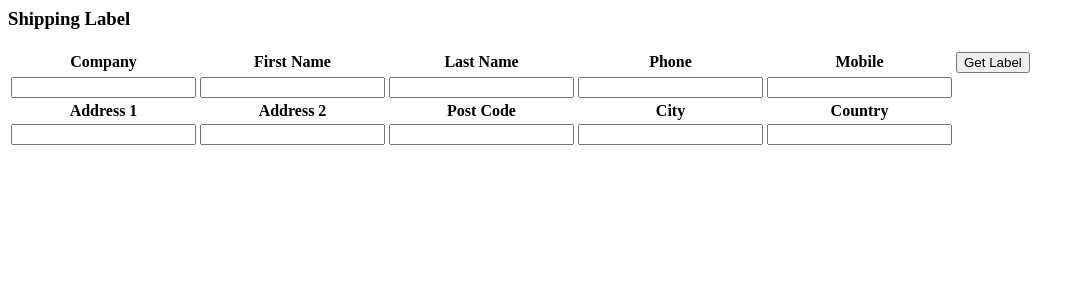
After one commit to SteponasK/Prestashop-Shipping, a PHP site: template src/Views/shipping_label.html.twig in a window 1280 px wide. The commit adds this page. Shown: the top 300 px of the page, without its empty margins (0-1084 px from the left). Run offline with PHP 8.4, Linux system fonts and the light colour scheme; the template is opened without the code that fills it, so the values that code supplies are empty; some libraries are stand-ins or nearby versions.

Commit message:
created hook to display label template. created form template

```diff
--- a/src/Install/Installer.php
+++ b/src/Install/Installer.php
@@ -70,7 +70,7 @@ class Installer extends AbstractInstaller
 
         foreach (Language::getLanguages(false) as $language)
         {
-            $carrier->delay[$language['id_lang']] = 'delay';
+            $carrier->delay[$language['id_lang']] = 'Academy Carrier delay text';
         }
 
         if (!$carrier->add())
--- /dev/null
+++ b/src/Views/shipping_label.html.twig
@@ -0,0 +1,75 @@
+<div class="card mt-2" id="view_shipment_label_block">
+    <div class="card-header">
+        <h3 class="card-header-title">
+            Shipping Label
+        </h3>
+    </div>
+    <div>
+        <form class="form-wrapper" action="">
+        <table class="table" data-role="payments-grid-table">
+            <thead>
+                <tr>
+                    <th class="table-header">Company</th>
+                    <th class="table-header">First Name</th>
+                    <th class="table-header">Last Name</th>
+                    <th class="table-header">Phone</th>
+                    <th class="table-header">Mobile</th>
+                    <th>
+                        <button type="submit" class="table-header btn btn-primary btn-sm">{{ 'Get Label'|trans({}, 'Admin.Actions') }}</button>
+                    </th>
+                </tr>
+            </thead>
+            <tbody>
+                <tr>
+                    <td>
+                        <input type="text" id="cname" name="cname" value="{{ cName }}"><br>
+                    </td>
+                    <td>
+                        <input type="text" id="fname" name="fname" value="{{ fName }}"><br>
+                    </td>
+                    <td>
+                        <input type="text" id="lname" name="lname" value="{{ lName }}">
+                    </td>
+                    <td>
+                        <input type="text" id="phone" name="phone" value="{{ phone }}">
+                    </td>
+                    <td>
+                        <input type="text" id="mobile" name="mobile" value="{{ mobile }}">
+                    </td>
+                </tr>
+            </tbody>
+            <thead>
+                <tr>
+                    <th class="table-header">Address 1</th>
+                    <th class="table-header">Address 2</th>
+                    <th class="table-header">Post Code</th>
+                    <th class="table-header">City</th>
+                    <th class="table-header">Country</th>
+                </tr>
+            </thead>
+            <tbody>
+                <tr>
+                    <td>
+                        <input type="text" id="address1" name="address1" value="{{ address1 }}"><br>
+                    </td>
+                    <td>
+                        <input type="text" id="address2" name="address2" value="{{ address2 }}"><br>
+                    </td>
+                    <td>
+                        <input type="text" id="postcode" name="postcode" value="{{ postcode }}">
+                    </td>
+                    <td>
+                        <input type="text" id="city" name="city" value="{{ city }}">
+                    </td>
+                    <td>
+                        <input type="text" id="country" name="country" value="{{ country }}">
+                    </td>
+                </tr>
+            </tbody>
+
+        </table>
+
+        </form>
+    </div>
+
+</div>
```
Also changed, not shown: academyerpintegration.php (+29 -2 lines).
